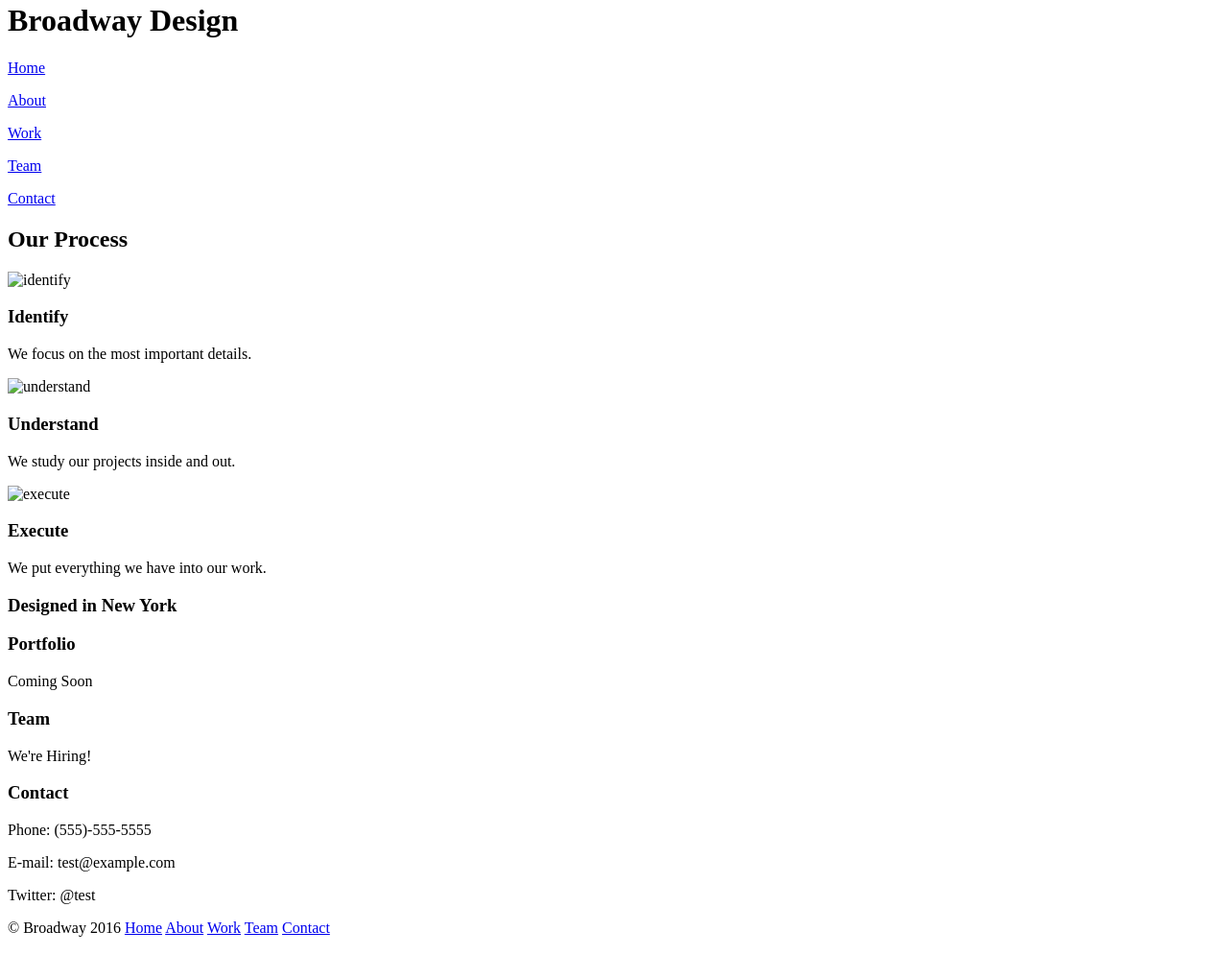
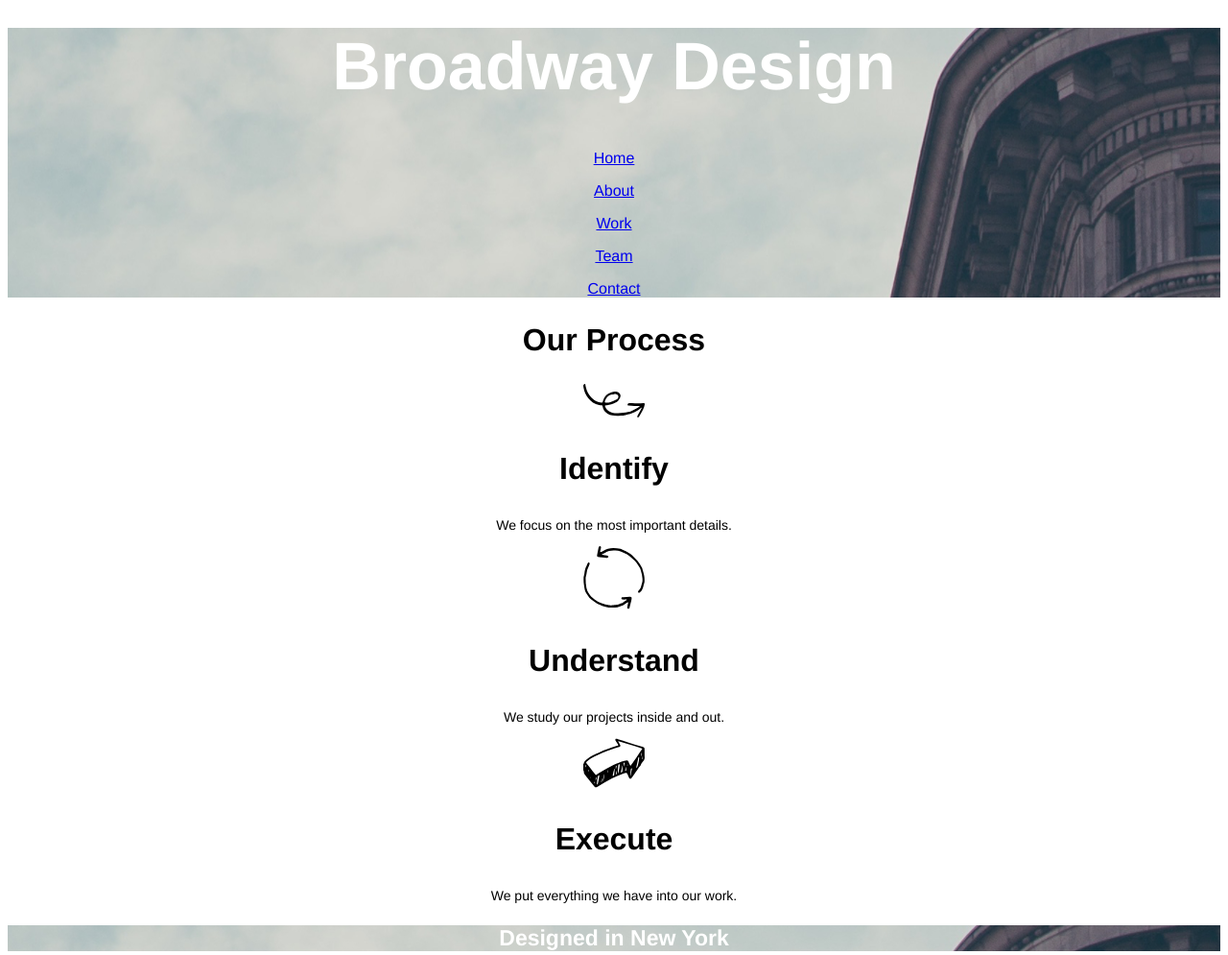
Before and after one commit to louiekotler/broadway_design, a plain HTML site: page index.html in a window 1280 px wide. Shown: the part 18-1013 px from the top of the page at 96% size. Drawn offline with Linux system fonts and the light colour scheme.

Commit message:
Add CSS code

```diff
--- a/index.html
+++ b/index.html
@@ -11,7 +11,7 @@
     <div class="header">
       <h1>Broadway Design</h1>
 
-      <p><a href="#">Home</a></p>
+      <p><a href="https://google.com">Home</a></p>
       <p><a href="#">About</a></p>
       <p><a href="#">Work</a></p>
       <p><a href="#">Team</a></p>
@@ -22,22 +22,25 @@
     <div class="main">
       <h2>Our Process</h2>
 
-      <img src="./resources/images/identify" alt="identify">
+      <img src="./resources/images/identify.svg" alt="identify">
       <h3>Identify</h3>
       <p>We focus on the most important details.</p>
 
-      <img src="./resources/images/understand" alt="understand">
+      <img src="./resources/images/understand.svg" alt="understand">
       <h3>Understand</h3>
       <p>We study our projects inside and out.</p>
 
-      <img src="./resources/images/execute" alt="execute">
+      <img src="./resources/images/execute.svg" alt="execute">
       <h3>Execute</h3>
       <p>We put everything we have into our work.</p>
     </div>
 
     <!-- Footer -->
     <div class="footer">
-      <h3>Designed in New York</h3>
+
+      <div class="title">
+        <h3>Designed in New York</h3>
+      </div>
 
       <h3>Portfolio</h3>
       <p>Coming Soon</p>
@@ -50,7 +53,8 @@
       <p>E-mail: test@example.com</p>
       <p>Twitter: @test</p>
 
-      <p>© Broadway 2016 <a href="#">Home</a> <a href="#">About</a> <a href="#">Work</a> <a href="#">Team</a> <a href="#">Contact</a></p>
+      <p id="bottom_tag">© Broadway 2016 <a href="#">Home</a> <a href="#">About</a> <a href="#">Work</a> <a href="#">Team</a> <a href="#">Contact</a></p>
+
     </div>
 
   </body>
--- a/resources/css/style.css
+++ b/resources/css/style.css
@@ -0,0 +1,48 @@
+* {
+  text-align: center;
+  font-family: helvetica;
+}
+
+h1 {
+  font-size: 70px;
+  font-weight: bold;
+  color: white;
+}
+
+h2,
+h3 {
+  font-size: 32px;
+  font-weight: bold;
+}
+
+.header {
+  background-image: url(../images/the-flatiron-building.png);
+}
+
+.header p {
+  font-size: 18px
+  color: white;
+}
+
+.main {
+  font-size: 14px;
+}
+
+.title h3 {
+  font-size: 23px;
+  font-weight: bold;
+  color: white;
+  background-image: url(../images/the-flatiron-building.png);
+}
+
+.footer h3 {
+  font-size: 23px;
+  font-weight: bold;
+}
+
+#bottom_tag {
+  text-align: left;
+  font-size: 11px;
+  color: white;
+  background-color: dimgray;
+}
```
